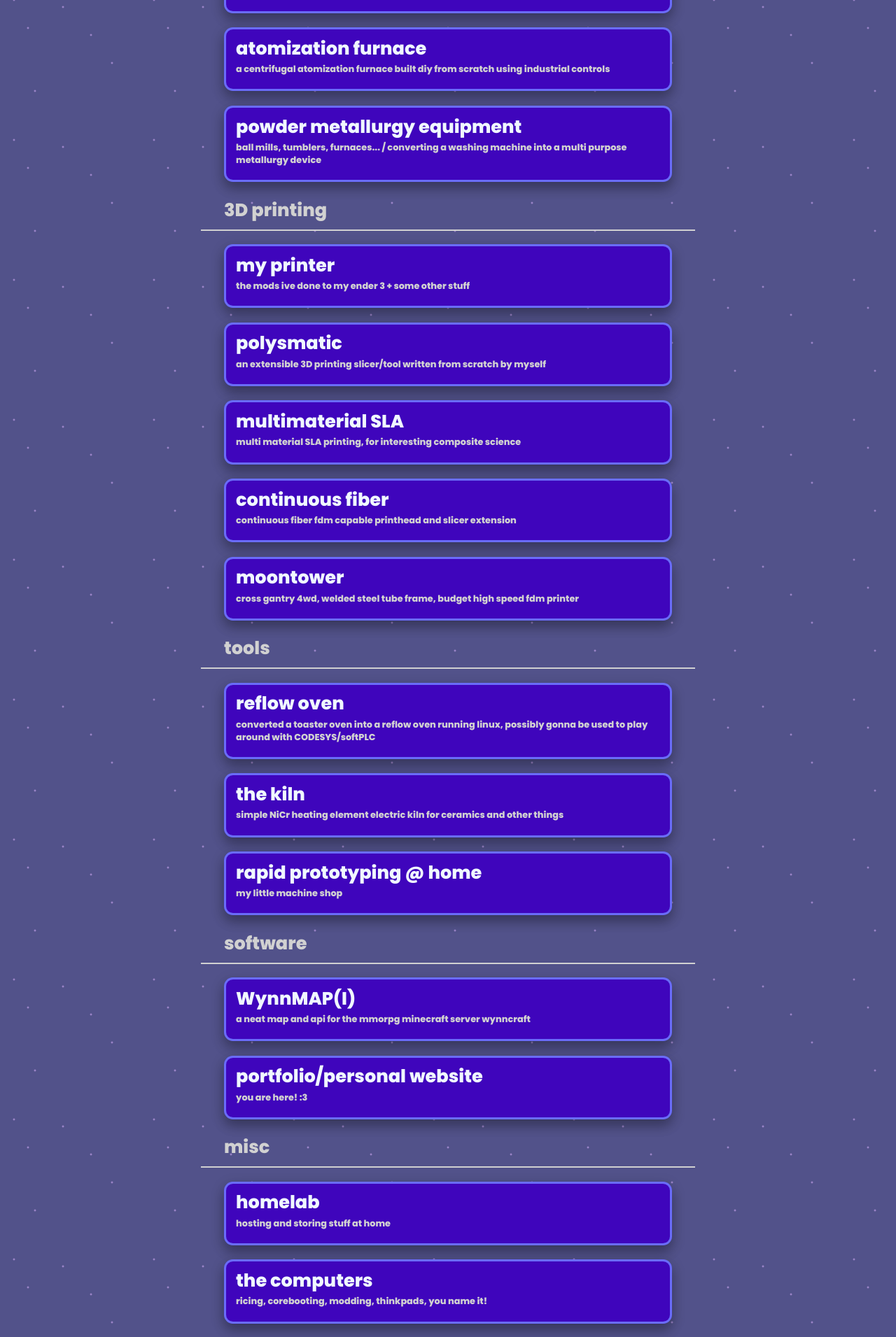
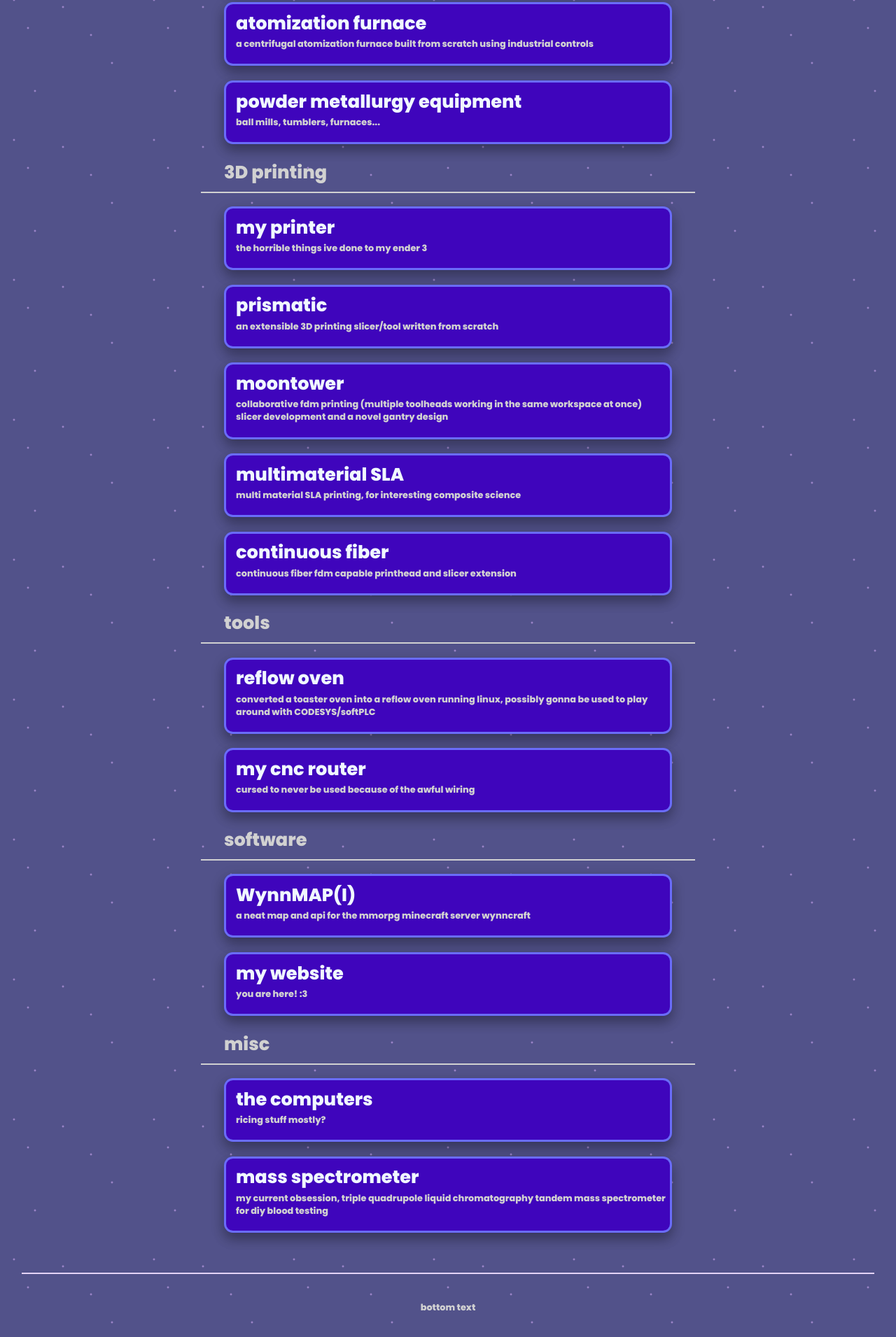
Before and after one commit to Catniped/catniped.github.io, a plain HTML site: page projects.html in a window 1280 px wide. Shown: the part 230-2141 px from the top of the page at 70% size. Drawn offline with Linux system fonts and the light colour scheme.

Commit message:
fixing my past sins

```diff
--- a/projects.html
+++ b/projects.html
@@ -26,26 +26,30 @@
     <hr class="divider2">
 
     <div onclick="location.href='posts/binderjetting.html';" onmouseover="this.style.boxShadow = '0 10px 36px 0 rgba(0,0,0,0.2),0 6px 40px 0 rgba(0,0,0,0.19)';" onmouseout="this.style.boxShadow = '0 10px 16px 0 rgba(0,0,0,0.2),0 6px 20px 0 rgba(0,0,0,0.19)';" class="post-container">
-      <p id="title">affordable powder 3DP </p><p id="content">a cheap and well integrated 3D printer utilizing the binder jetting/3DP process, which allows for printing of a huge amount of materials by dispensing a suitable binder. posts coming soon i promise</p><br>
+      <p id="title">binder jetting </p><p id="content">building a binder jetting printer to print difficult-to-process materials at home</p><br>
     </div><br>
 
     <div onclick="location.href='posts/atomization.html';" onmouseover="this.style.boxShadow = '0 10px 36px 0 rgba(0,0,0,0.2),0 6px 40px 0 rgba(0,0,0,0.19)';" onmouseout="this.style.boxShadow = '0 10px 16px 0 rgba(0,0,0,0.2),0 6px 20px 0 rgba(0,0,0,0.19)';" class="post-container">
-      <p id="title">atomization furnace </p><p id="content">a centrifugal atomization furnace built diy from scratch using industrial controls </p><br>
+      <p id="title">atomization furnace </p><p id="content">a centrifugal atomization furnace built from scratch using industrial controls </p><br>
     </div><br>
 
     <div onclick="location.href='posts/metallurgy-devices.html';" onmouseover="this.style.boxShadow = '0 10px 36px 0 rgba(0,0,0,0.2),0 6px 40px 0 rgba(0,0,0,0.19)';" onmouseout="this.style.boxShadow = '0 10px 16px 0 rgba(0,0,0,0.2),0 6px 20px 0 rgba(0,0,0,0.19)';" class="post-container">
-      <p id="title">powder metallurgy equipment </p><p id="content">ball mills, tumblers, furnaces... / converting a washing machine into a multi purpose metallurgy device </p><br>
+      <p id="title">powder metallurgy equipment </p><p id="content">ball mills, tumblers, furnaces... </p><br>
     </div><br>
 
     <p class="post-category">3D printing</p>
     <hr class="divider2">
 
     <div onclick="location.href='posts/ender3.html';" onmouseover="this.style.boxShadow = '0 10px 36px 0 rgba(0,0,0,0.2),0 6px 40px 0 rgba(0,0,0,0.19)';" onmouseout="this.style.boxShadow = '0 10px 16px 0 rgba(0,0,0,0.2),0 6px 20px 0 rgba(0,0,0,0.19)';" class="post-container">
-      <p id="title">my printer</p><p id="content">the mods ive done to my ender 3 + some other stuff</p><br>
+      <p id="title">my printer</p><p id="content">the horrible things ive done to my ender 3</p><br>
     </div><br>
 
     <div onclick="location.href='';" onmouseover="this.style.boxShadow = '0 10px 36px 0 rgba(0,0,0,0.2),0 6px 40px 0 rgba(0,0,0,0.19)';" onmouseout="this.style.boxShadow = '0 10px 16px 0 rgba(0,0,0,0.2),0 6px 20px 0 rgba(0,0,0,0.19)';" class="post-container">
-      <p id="title">polysmatic </p><p id="content">an extensible 3D printing slicer/tool written from scratch by myself</p><br>
+      <p id="title">prismatic</p><p id="content">an extensible 3D printing slicer/tool written from scratch</p><br>
+    </div><br>
+
+    <div onclick="location.href='';" onmouseover="this.style.boxShadow = '0 10px 36px 0 rgba(0,0,0,0.2),0 6px 40px 0 rgba(0,0,0,0.19)';" onmouseout="this.style.boxShadow = '0 10px 16px 0 rgba(0,0,0,0.2),0 6px 20px 0 rgba(0,0,0,0.19)';" class="post-container">
+      <p id="title">moontower </p><p id="content">collaborative fdm printing (multiple toolheads working in the same workspace at once) slicer development and a novel gantry design </p><br>
     </div><br>
 
     <div onclick="location.href='';" onmouseover="this.style.boxShadow = '0 10px 36px 0 rgba(0,0,0,0.2),0 6px 40px 0 rgba(0,0,0,0.19)';" onmouseout="this.style.boxShadow = '0 10px 16px 0 rgba(0,0,0,0.2),0 6px 20px 0 rgba(0,0,0,0.19)';" class="post-container">
@@ -56,10 +60,6 @@
       <p id="title">continuous fiber </p><p id="content">continuous fiber fdm capable printhead and slicer extension</p><br>
     </div><br>
 
-    <div onclick="location.href='';" onmouseover="this.style.boxShadow = '0 10px 36px 0 rgba(0,0,0,0.2),0 6px 40px 0 rgba(0,0,0,0.19)';" onmouseout="this.style.boxShadow = '0 10px 16px 0 rgba(0,0,0,0.2),0 6px 20px 0 rgba(0,0,0,0.19)';" class="post-container">
-      <p id="title">moontower </p><p id="content">cross gantry 4wd, welded steel tube frame, budget high speed fdm printer</p><br>
-    </div><br>
-
     <p class="post-category">tools</p>
     <hr class="divider2">
 
@@ -67,12 +67,8 @@
       <p id="title">reflow oven </p><p id="content">converted a toaster oven into a reflow oven running linux, possibly gonna be used to play around with CODESYS/softPLC </p><br>
     </div><br>
 
-     <div onclick="location.href='';" onmouseover="this.style.boxShadow = '0 10px 36px 0 rgba(0,0,0,0.2),0 6px 40px 0 rgba(0,0,0,0.19)';" onmouseout="this.style.boxShadow = '0 10px 16px 0 rgba(0,0,0,0.2),0 6px 20px 0 rgba(0,0,0,0.19)';" class="post-container">
-      <p id="title">the kiln </p><p id="content">simple NiCr heating element electric kiln for ceramics and other things </p><br>
-    </div><br>
-
     <div onclick="location.href='posts/rapidproto.html';" onmouseover="this.style.boxShadow = '0 10px 36px 0 rgba(0,0,0,0.2),0 6px 40px 0 rgba(0,0,0,0.19)';" onmouseout="this.style.boxShadow = '0 10px 16px 0 rgba(0,0,0,0.2),0 6px 20px 0 rgba(0,0,0,0.19)';" class="post-container">
-      <p id="title">rapid prototyping @ home</p><p id="content">my little machine shop</p><br>
+      <p id="title">my cnc router</p><p id="content">cursed to never be used because of the awful wiring</p><br>
     </div><br>
 
     <p class="post-category">software</p>
@@ -83,19 +79,23 @@
     </div><br>
 
     <div onclick="location.href='';" onmouseover="this.style.boxShadow = '0 10px 36px 0 rgba(0,0,0,0.2),0 6px 40px 0 rgba(0,0,0,0.19)';" onmouseout="this.style.boxShadow = '0 10px 16px 0 rgba(0,0,0,0.2),0 6px 20px 0 rgba(0,0,0,0.19)';" class="post-container">
-      <p id="title">portfolio/personal website </p><p id="content">you are here! :3</p><br>
+      <p id="title">my website </p><p id="content">you are here! :3</p><br>
     </div><br>
 
     <p class="post-category">misc</p>
     <hr class="divider2">
 
     <div onclick="location.href='';" onmouseover="this.style.boxShadow = '0 10px 36px 0 rgba(0,0,0,0.2),0 6px 40px 0 rgba(0,0,0,0.19)';" onmouseout="this.style.boxShadow = '0 10px 16px 0 rgba(0,0,0,0.2),0 6px 20px 0 rgba(0,0,0,0.19)';" class="post-container">
-      <p id="title">homelab </p><p id="content">hosting and storing stuff at home</p><br>
+      <p id="title">the computers </p><p id="content">ricing stuff mostly?</p><br>
     </div><br>
 
     <div onclick="location.href='';" onmouseover="this.style.boxShadow = '0 10px 36px 0 rgba(0,0,0,0.2),0 6px 40px 0 rgba(0,0,0,0.19)';" onmouseout="this.style.boxShadow = '0 10px 16px 0 rgba(0,0,0,0.2),0 6px 20px 0 rgba(0,0,0,0.19)';" class="post-container">
-      <p id="title">the computers </p><p id="content">ricing, corebooting, modding, thinkpads, you name it!</p><br>
+      <p id="title">mass spectrometer </p><p id="content">my current obsession, triple quadrupole liquid chromatography tandem mass spectrometer for diy blood testing</p><br>
     </div><br>
 
+    <hr class="divider1">
+    <center>
+        <p class="subtext">bottom text</p>
+    </center><br>
   </body>
 </html>
--- a/styles/style.css
+++ b/styles/style.css
@@ -1,3 +1,5 @@
+/* if you look at this, im so sorry, past me did NOT know how to use css properly */
+
 /* Common styles */
 
 body {
@@ -13,7 +15,7 @@ body {
 	overflow-x: hidden;
 	position: absolute;
 	top: 0;
-	bottom: 0;
+	bottom: 10;
 	left: 0;
 	right: 0;
   }
```
Also changed, not shown: index.html (+3 -3 lines), posts/atomization.html (+2 -2 lines), posts/binderjetting.html (+3 -3 lines), posts/ender3.html (+1 -2 lines), posts/metallurgy-devices.html (+3 -3 lines), posts/rapidproto.html (+1 -1 lines).
